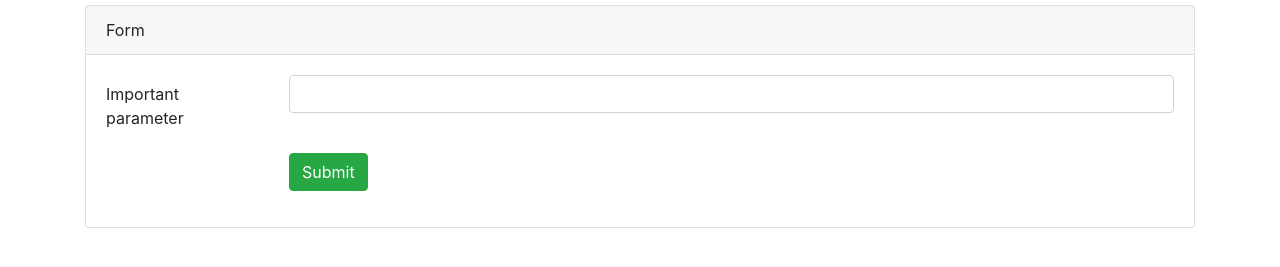
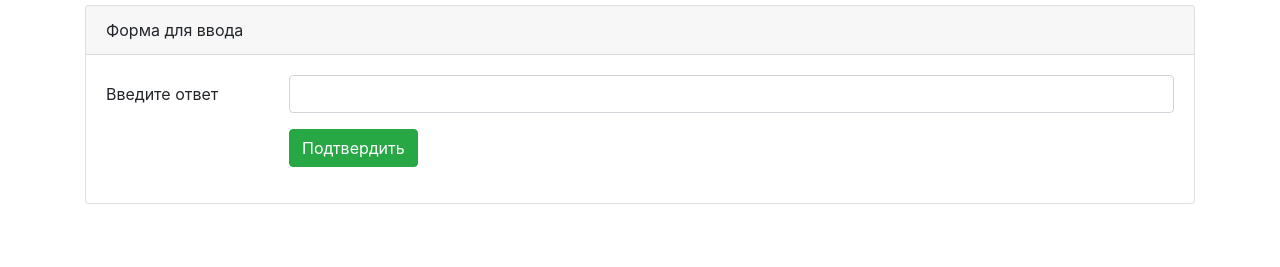
Before and after one commit to vovkartyom/TestTasks, a plain HTML site: page index.html in a window 1280 px wide. Shown: the part 51-318 px from the top of the page. Drawn offline with nearby package versions, Linux system fonts and the light colour scheme.

Commit message:
some fix

```diff
--- a/index.html
+++ b/index.html
@@ -15,28 +15,28 @@
         <h1>QA Fantasy (Part 2)</h1>
         <div class="card">
             <div class="card-header">
-                Form
+                Форма для ввода
             </div>
             <div class="card-body">
                 <div class="form-group row">
-                    <label for="importantInput" class="col-sm-2 col-form-label">Important parameter</label>
+                    <label for="importantInput" class="col-sm-2 col-form-label">Введите ответ</label>
                     <div class="col-sm-10">
                         <input type="text" class="form-control" id="importantInput">
                     </div>
                 </div>
                 <div class="form-group row">
                     <div class="col-sm-10 offset-sm-2">
-                        <button type="submit" class="btn btn-success" id="submitBtn">Submit</button>
+                        <button type="submit" class="btn btn-success" id="submitBtn">Подтвердить</button>
                     </div>
                 </div>
             </div>
         </div>
         <div class="card border-success text-success mt-3" id="resultBlock" style="display: none;">
             <div class="card-header">
-                Result
+                Ответ
             </div>
             <div class="card-body">
-                Request sent successfully
+                Параметр введ верно!
             </div>
         </div>
     </div>
```
